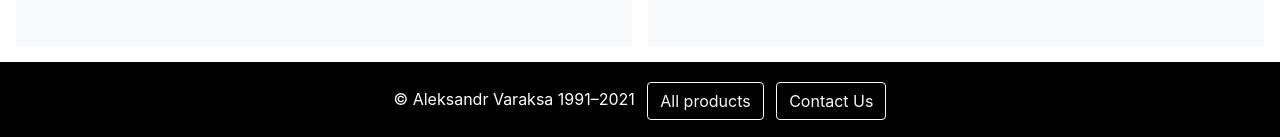
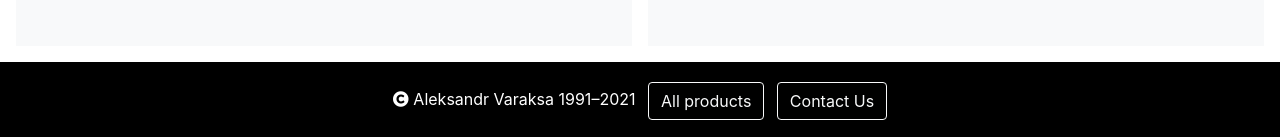
Before and after one commit to iworld4us/iworld4us.github.io, a Jekyll site: the page built from index.html, in a window 1280 px wide and 900 px high, scrolled down 3772 px. Shown: the part 760-897 px from the top of the window. Built offline with Jekyll 4.4.1, drawn with Linux system fonts in a browser that asks for light colours; some web fonts are replaced.

Commit message:
Use copyright icon in footer.

```diff
--- a/_layouts/default.html
+++ b/_layouts/default.html
@@ -65,7 +65,7 @@
 
     <footer class="p-3">
         <div class="text-white text-center">
-            &copy; Aleksandr Varaksa 1991&ndash;2021
+            <i class="fas fa-copyright" aria-label="&copy;"></i> Aleksandr Varaksa 1991&ndash;2021
             <div class="d-block d-sm-none w-100"></div>
             <a href="https://apps.apple.com/us/developer/aleksandr-varaksa/id478681813" role="button" class="mx-2 my-1 btn btn-outline-light wow flipInX" target="_blank" rel="noopener">All products</a>
             <a href="mailto:i_appstore@yahoo.com" role="button" class="my-1 btn btn-outline-light wow flipInX">Contact Us</a>
```
